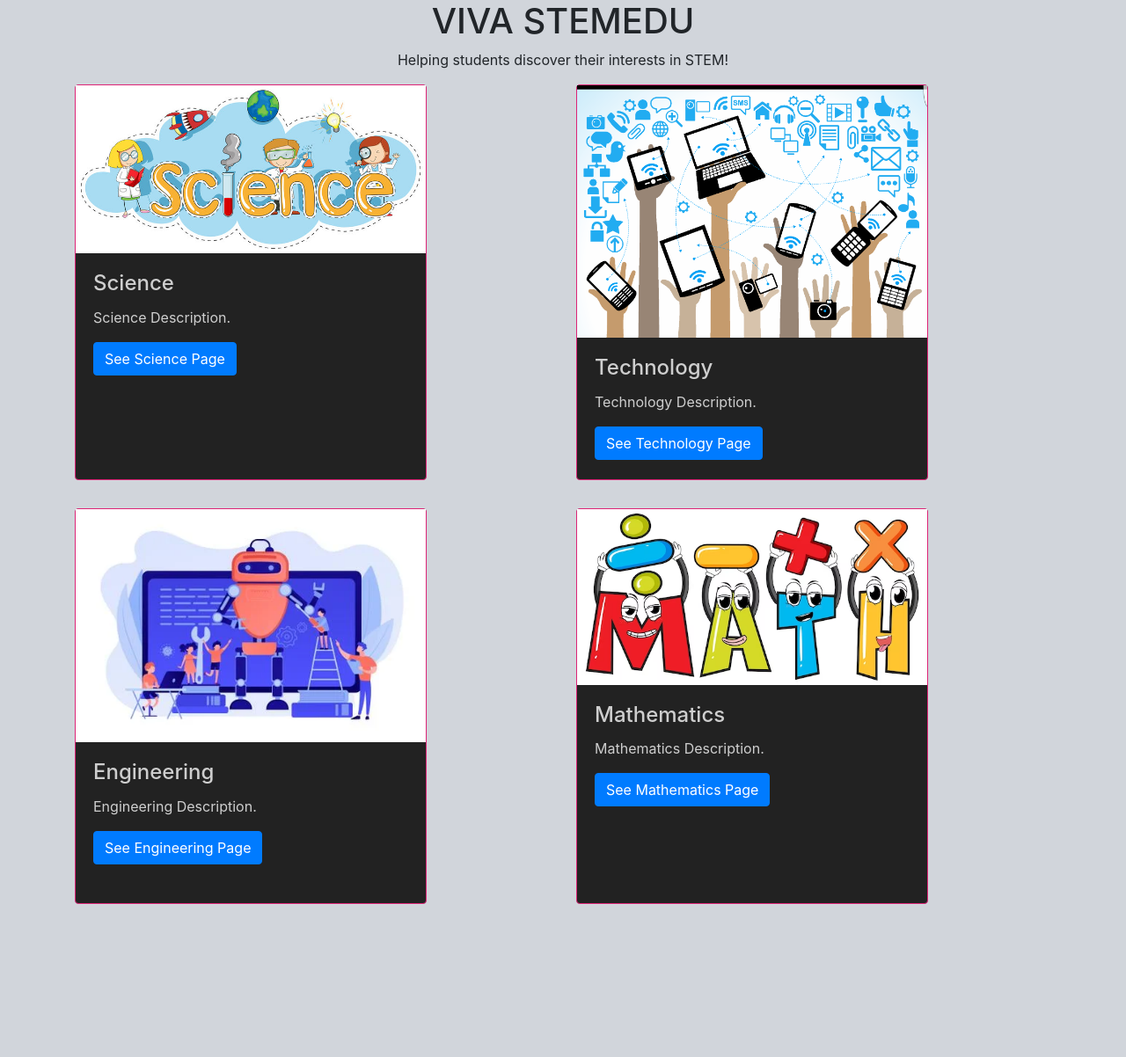
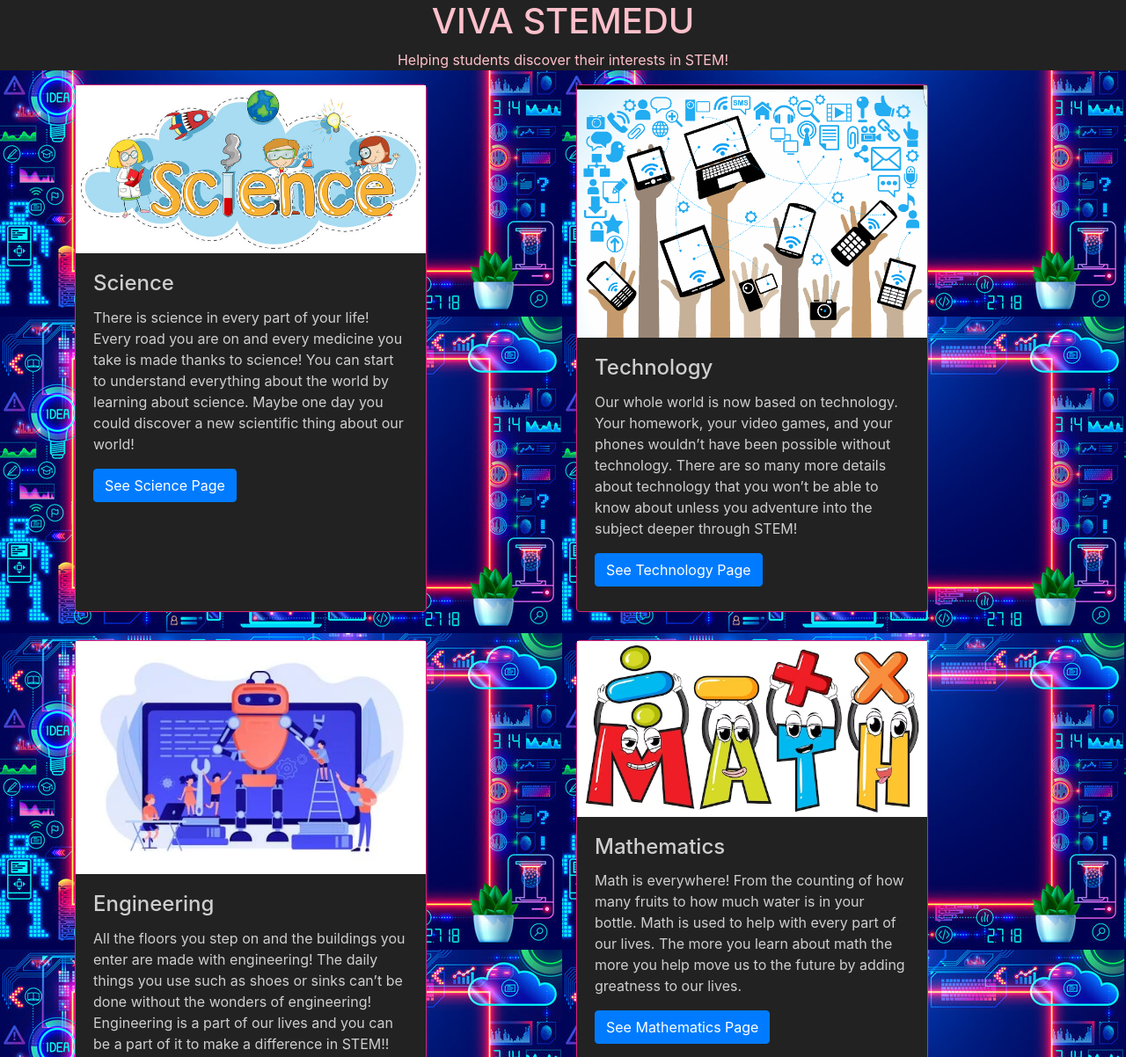
Before and after one commit to DanielC12321/TAMUHACKX, a plain HTML site: page index.html in a window 1280 px wide. Shown: the top 1202 px of the page at 88% size. Drawn offline with nearby package versions, Linux system fonts and the light colour scheme.

Commit message:
front page semi done

```diff
--- a/index.html
+++ b/index.html
@@ -18,21 +18,21 @@
         <div class="container">
             <div class="row align-items-center just-content-center">
                 <div class="col-md-6">
-                    <div class="card" style="width:400px; height:450px">
+                    <div class="card" style="width:400px; height:600px">
                         <img src="science.jpeg" alt="Card image">
                         <div class="card-body">
                           <h4 class="card-title">Science</h4>
-                          <p class="card-text">Science Description.</p>
+                          <p class="card-text">There is science in every part of your life! Every road you are on and every medicine you take is made thanks to science! You can start to understand everything about the world by learning about science. Maybe one day you could discover a new scientific thing about our world!</p>
                           <a href="./science.html" class="btn btn-primary">See Science Page</a>
                         </div>
                     </div>
                 </div>
                 <div class="col-md-6">
-                    <div class="card" style="width:400px; height:450px">
+                    <div class="card" style="width:400px; height:600px">
                         <img src="technologyimage.webp" alt="Card image">
                         <div class="card-body">
                           <h4 class="card-title">Technology</h4>
-                          <p class="card-text">Technology Description.</p>
+                          <p class="card-text">Our whole world is now based on technology. Your homework, your video games, and your phones wouldn’t have been possible without technology. There are so many more details about technology that you won’t be able to know about unless you adventure into the subject deeper through STEM!</p>
                           <a href="./technology.html" class="btn btn-primary">See Technology Page</a>
                         </div>
                     </div>
@@ -40,30 +40,26 @@
               </div>
               <div class="row align-items-center just-content-center">
                 <div class="col-md-6">
-                    <div class="card" style="width:400px; height:450px">
+                    <div class="card" style="width:400px; height:600px">
                         <img src="engineeringimage.webp" alt="Card image">
                         <div class="card-body">
                           <h4 class="card-title">Engineering</h4>
-                          <p class="card-text">Engineering Description.</p>
+                          <p class="card-text">All the floors you step on and the buildings you enter are made with engineering! The daily things you use such as shoes or sinks can’t be done without the wonders of engineering! Engineering is a part of our lives and you can be a part of it to make a difference in STEM!!</p>
                           <a href="./engineering.html" class="btn btn-primary">See Engineering Page</a>
                         </div>
                     </div>
                 </div>
                 <div class="col-md-6">
-                    <div class="card" style="width:400px; height:450px">
+                    <div class="card" style="width:400px; height:600px">
                         <img src="mathematicsimage.png" alt="Card image">
                         <div class="card-body">
                           <h4 class="card-title">Mathematics</h4>
-                          <p class="card-text">Mathematics Description.</p>
+                          <p class="card-text">Math is everywhere! From the counting of how many fruits to how much water is in your bottle. Math is used to help with every part of our lives. The more you learn about math the more you help move us to the future by adding greatness to our lives.</p>
                           <a href="./mathemics.html" class="btn btn-primary">See Mathematics Page</a>
                         </div>
                     </div>
                 </div>
               </div>
-        </div>
-
-          <div class="container">
-
               <div class="row height d-flex justify-content-center align-items-center">
 
                 <div class="col-md-6">
@@ -77,7 +73,6 @@
                 </div>
 
               </div>
-
         </div>
 
         <script src="https://code.jquery.com/jquery-3.3.1.slim.min.js" integrity="sha384-q8i/X+965DzO0rT7abK41JStQIAqVgRVzpbzo5smXKp4YfRvH+8abtTE1Pi6jizo" crossorigin="anonymous"></script>
--- a/style.css
+++ b/style.css
@@ -1,11 +1,17 @@
 body{
 
-    background: #d1d5db;
+    background-image: url('stembckground.jpeg');
 }
 
 .height{
 
     height: 100vh;
+}
+
+/*title text styling*/
+.titletext{
+    color:pink;
+    background:#222;
 }
 
 /*search bar styling*/
```
Also changed, not shown: stembckground.jpeg (added). Lines whose indentation alone changed are shown as unchanged.
